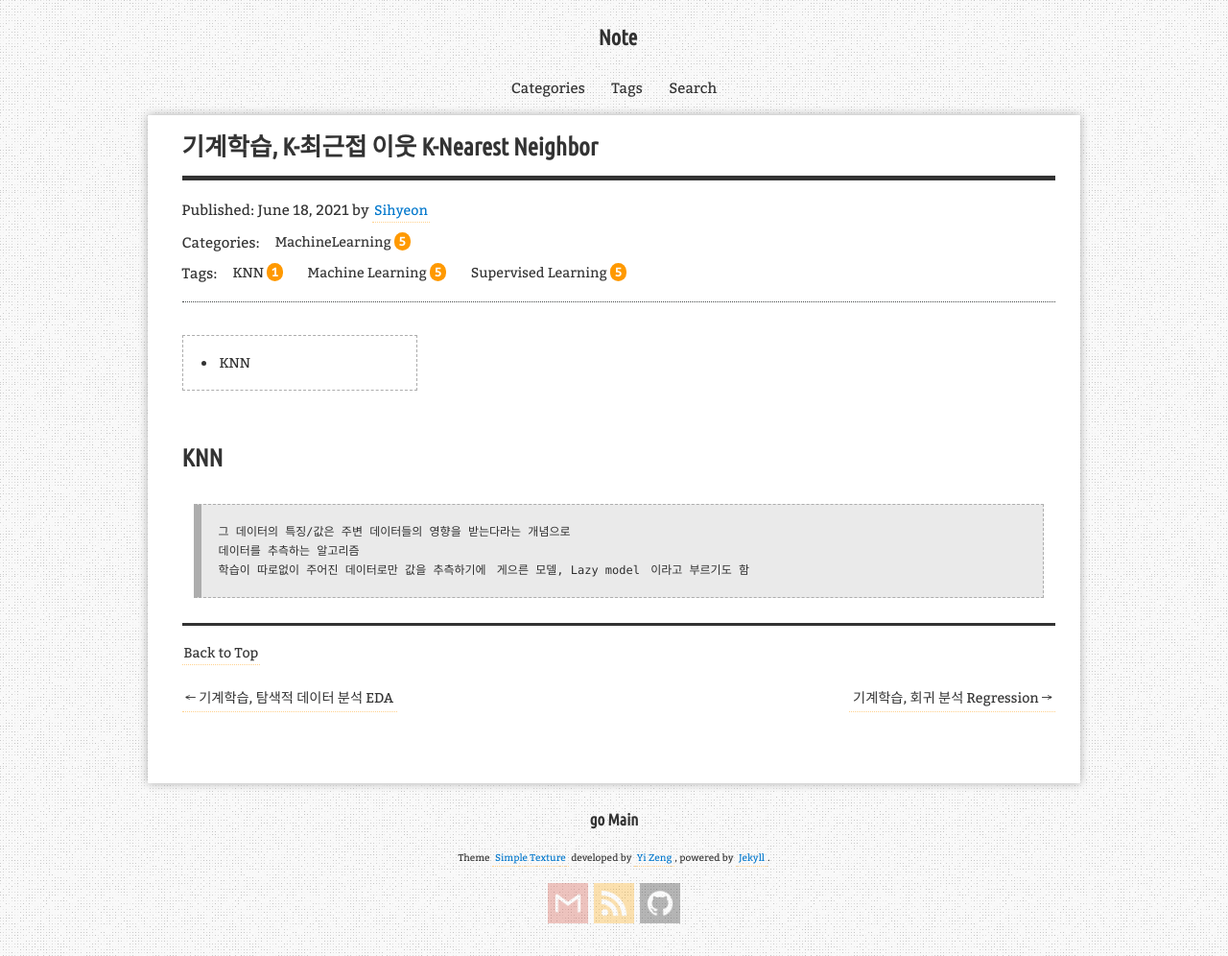
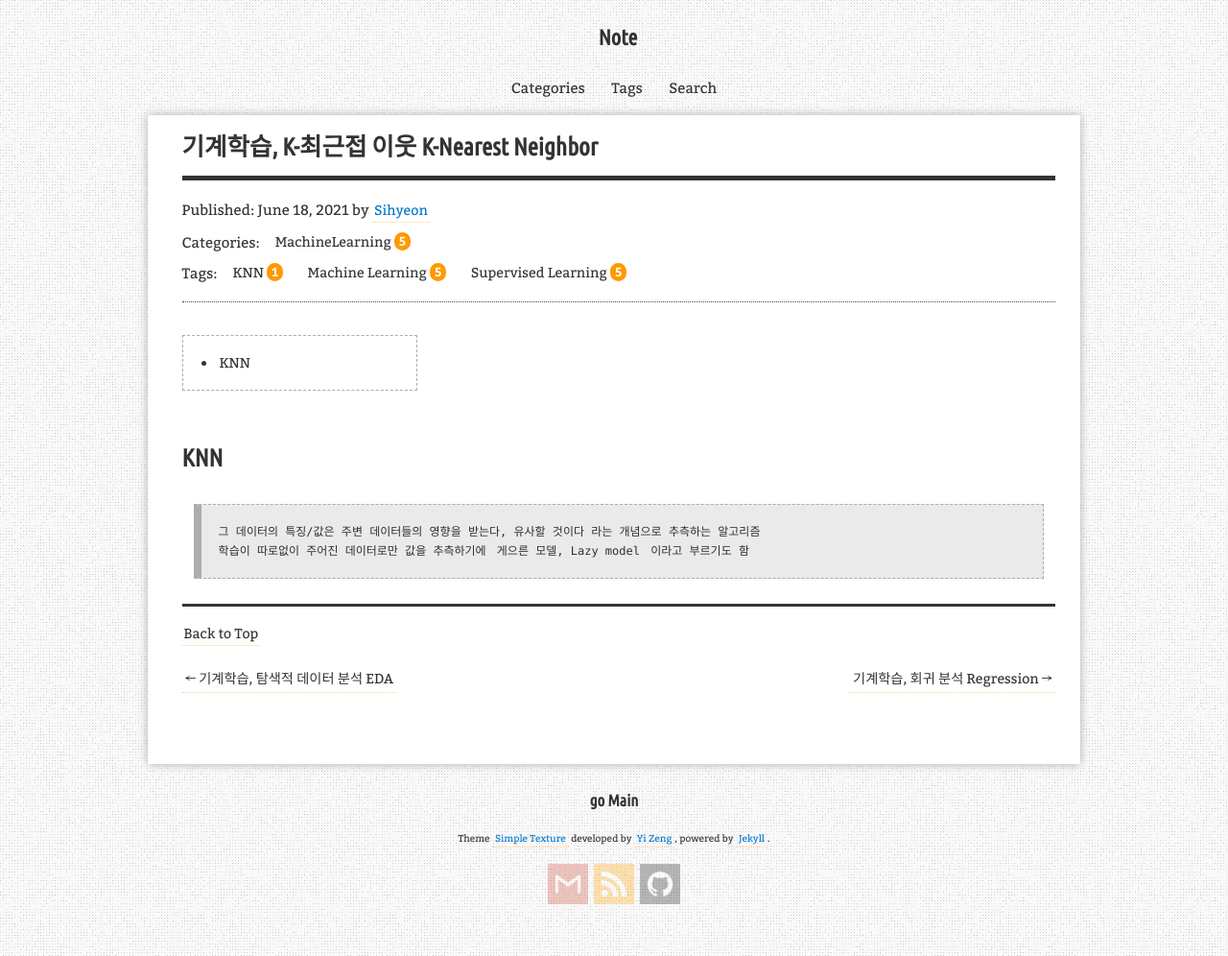
Before and after one commit to aristohyun/aristohyun.github.io, a Jekyll site: the page built from _posts/2021-06-18-KNN.md, in a window 1280 px wide. Shown: the whole page at 96% size. Built offline with Jekyll 4.4.1, drawn with Linux system fonts in a browser that asks for light colours; comment, search, counter and statistics services are not loaded.

Commit message:
Update 2021-06-18-KNN.md

```diff
--- a/_posts/2021-06-18-KNN.md
+++ b/_posts/2021-06-18-KNN.md
@@ -14,6 +14,5 @@ redirect_from:
 
 
 # KNN
-> 그 데이터의 특징/값은 주변 데이터들의 영향을 받는다라는 개념으로
-> 데이터를 추측하는 알고리즘
+> 그 데이터의 특징/값은 주변 데이터들의 영향을 받는다, 유사할 것이다 라는 개념으로 추측하는 알고리즘
 > 학습이 따로없이 주어진 데이터로만 값을 추측하기에 `게으른 모델, Lazy model` 이라고 부르기도 함
```
